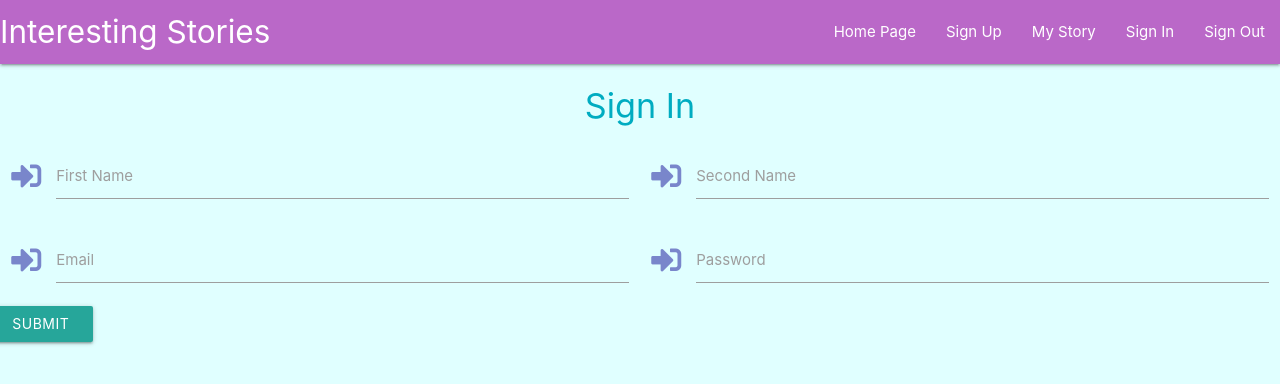
After one commit to Code-Institute-Submissions/donald-task-manager-project, a Flask app: page /sign_up in a window 1280 px wide. The commit adds this page. Shown: the top 384 px of the page. Run offline with Flask 2, Linux system fonts and the light colour scheme; some libraries are stand-ins or nearby versions.

Commit message:
added sign-up template

```diff
--- a/app.py
+++ b/app.py
@@ -4,6 +4,7 @@ from flask import (
     redirect, request, session, url_for)
 from flask_pymongo import PyMongo
 from bson.objectid import ObjectId
+from werkzeug.security import generate_password_hash, check_password_hash, safe_str_cmp
 if os.path.exists("env.py"):
     import env
 
@@ -21,6 +22,11 @@ def allow_tasks():
     tasks = mongo.db.task.find()
     return render_template("tasks.html", tasks=tasks)
 
+@app.route("/sign_up", methods=["GET", "POST"])
+def sign_up():
+    return render_template("sign_up.html")
+
+
 if __name__ == "__main__":
     app.run(host=os.environ.get("IP"),
             port=int(os.environ.get("PORT")),
--- a/templates/length.html
+++ b/templates/length.html
@@ -19,7 +19,7 @@
         <a href="#" data-target="mobile-demo" class="sidenav-trigger left"><i class="fa fa-bars"></i></a>
         <ul class="right hide-on-med-and-down">
             <li><a href="{{ url_for('allow_tasks') }}">Home Page</a></li>
-            <li><a href="#">Sign Up</a></li>
+            <li><a href="{{ url_for('sign_up') }}">Sign Up</a></li>
             <li><a href="#">My Story</a></li>
             <li><a href="#">Sign In</a></li>
             <li><a href="#">Sign Out</a></li>
@@ -30,7 +30,7 @@
     <ul class="sidenav" id="mobile-demo">
             <li class="center-align pink-text text-darken-3">Interesting Stories</li>
             <li><a href="{{ url_for('allow_tasks') }}">Home Page</a></li>
-            <li><a href="#">Sign Up</a></li>
+            <li><a href="{{ url_for('sign_up') }}">Sign Up</a></li>
             <li><a href="#">My Story</a></li>
             <li><a href="#">Sign In</a></li>
             <li><a href="#">Sign Out</a></li>
--- /dev/null
+++ b/templates/sign_up.html
@@ -0,0 +1,39 @@
+{% extends "length.html" %}
+{% block content %}
+
+<h4 class="center-align cyan-text text-darken-1">Sign In</h4>
+
+  <div class="row">
+    <form class="col s12" method="POST" action="{{ url_for('sign_up') }}">
+      <div class="row">
+        <div class="input-field col s6">
+          <i class="fas fa-sign-in-alt prefix indigo-text text-lighten-2"></i>
+          <input id="first_name" name="first_name" type="text" class="validate">
+          <label for="first_name">First Name</label>
+        </div>
+        <div class="input-field col s6">
+          <i class="fas fa-sign-in-alt prefix indigo-text text-lighten-2"></i>
+          <input id="second_name" name="second_name" type="text" class="validate">
+          <label for="second_name">Second Name</label>
+        </div>
+        <div class="input-field col s6">
+          <i class="fas fa-sign-in-alt prefix indigo-text text-lighten-2"></i>
+          <input id="email" name="email" type="email" class="validate">
+          <label for="icon_telephone">Email</label>
+        </div>
+        <div class="input-field col s6">
+          <i class="fas fa-sign-in-alt prefix indigo-text text-lighten-2"></i>
+          <input id="password" name="password" type="password" class="validate">
+          <label for="icon_telephone">Password</label>
+        </div>
+        <div class="row">
+          <button class="btn waves-effect waves-light" type="submit" name="action">Submit
+            <i class="material-icons right"></i>
+          </button>
+
+        </div>
+      </div>
+    </form>
+  </div>
+
+{% endblock %}
```
Also changed, not shown: rubbish.txt (deleted, +0 -24 lines).
